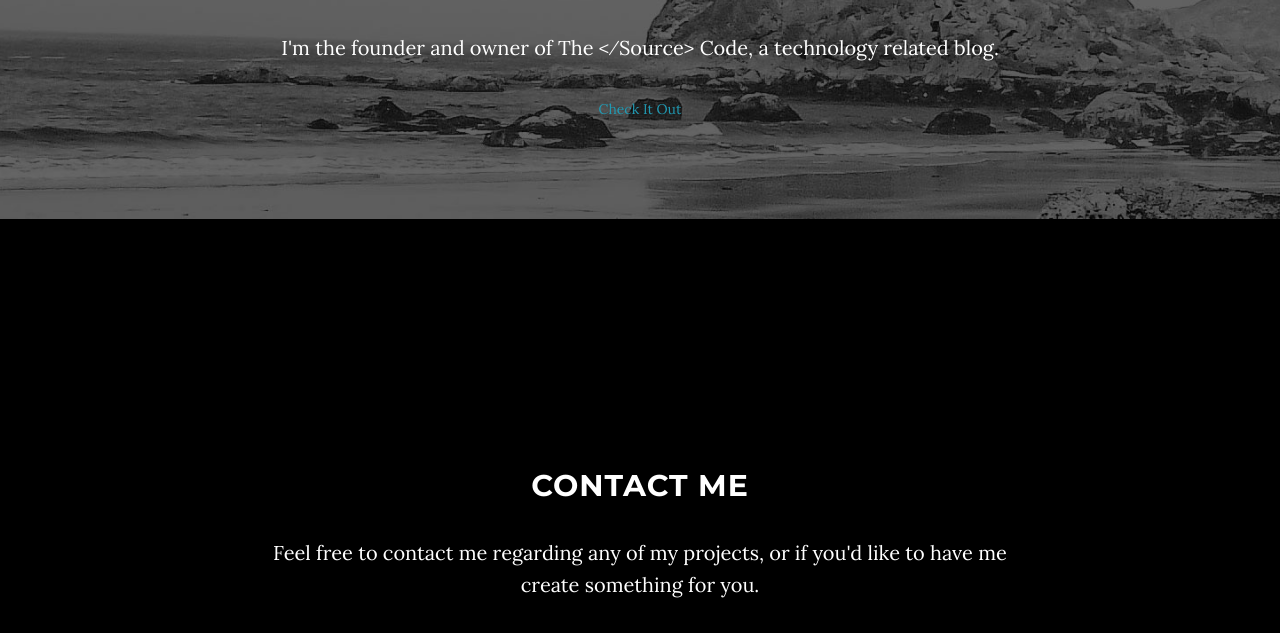
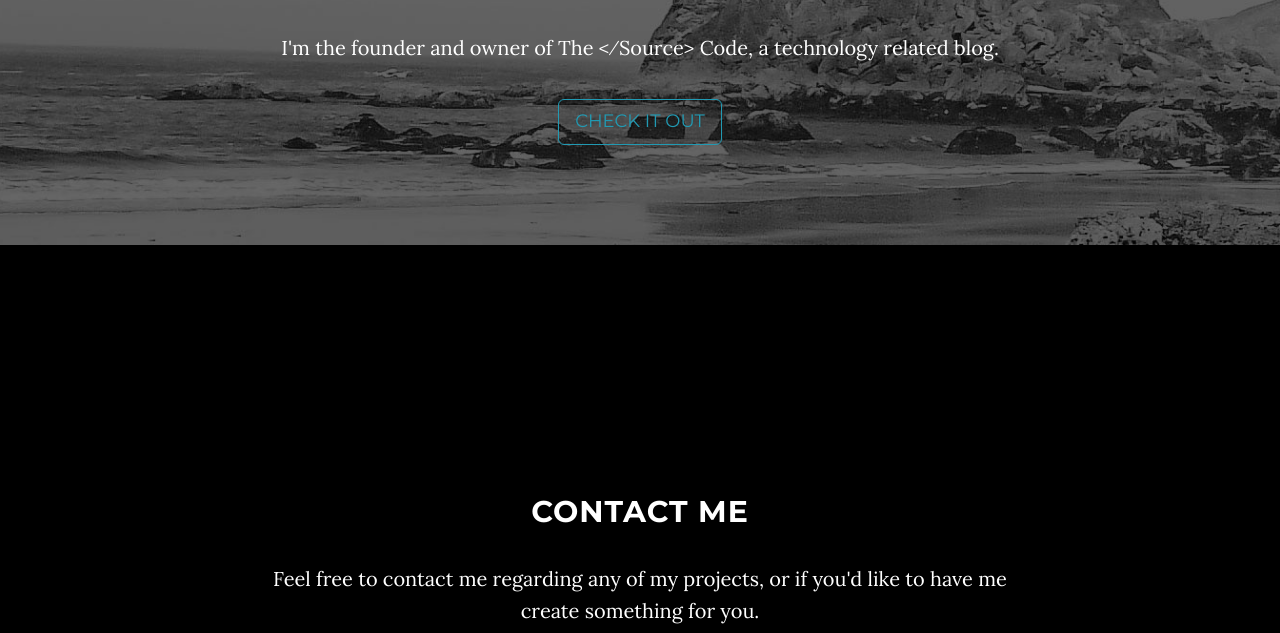
Before and after one commit to iamtheedit/iamtheedit.github.io, a plain HTML site: page index.html in a window 1280 px wide. Shown: the part 1804-2437 px from the top of the page. Drawn offline with Linux system fonts and the light colour scheme.

Commit message:
no message

```diff
--- a/index.html
+++ b/index.html
@@ -105,7 +105,7 @@
                 <div class="col-lg-8 col-lg-offset-2">
                     <h2>My Blog</h2>
                     <p>I'm the founder and owner of The &lt;&frasl;Source&gt; Code, a technology related blog.</p>
-                    <a href="#">Check It Out</a>
+                     <a href="#" class="btn btn-default btn-lg">Check It Out</a>
                 </div>
             </div>
         </div>
```
